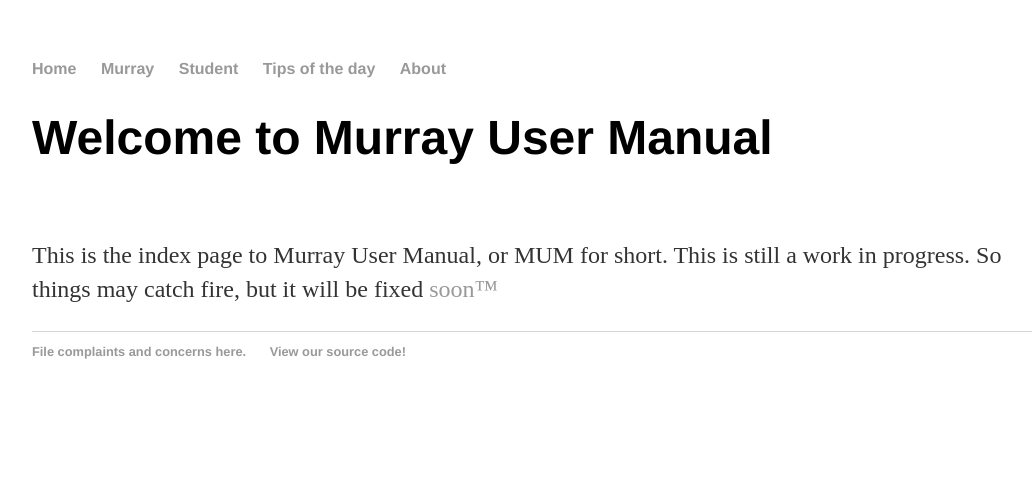
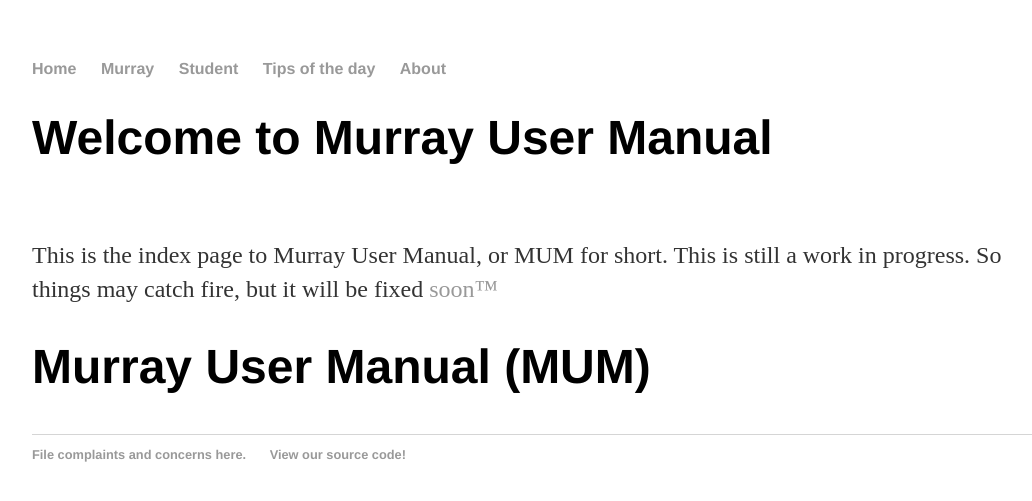
Before and after one commit to rowen2/rowen2.github.io, a Jekyll site: the page built from index.html, in a window 1280 px wide. Shown: the top 501 px of the page, without its empty margins (96-1128 px from the left). Built offline with Jekyll 4.4.1, drawn with Linux system fonts in a browser that asks for light colours.

Commit message:
Update index.html

```diff
--- a/index.html
+++ b/index.html
@@ -6,10 +6,13 @@
 	<h1>Welcome to Murray User Manual</h1>
 	<br>
 	<p> This is the index page to Murray User Manual, or MUM for short. This is still a work in progress. So things may catch fire, but it will be fixed <a href="https://developer.valvesoftware.com/wiki/Valve_Time">soon™</a></p>
-	<ul class="blog">
+</div><!-- /.blurb -->
 
-	  {% for post in site.blog %}
-	    <li><span>{{ blog.date | date_to_string }}</span> » <a href="{{ blog.url }}" title="{{ blog.title }}">{{ blog.title }}</a></li>
-	  {% endfor %}
-	</ul>
-</div><!-- /.blurb -->
+<h1>{{ page.title }}</h1>
+<ul class="posts">
+
+  {% for post in site.posts %}
+    <li><span>{{ post.date | date_to_string }}</span> &raquo; <a href="{{ post.url }}" title="{{ post.title }}">{{ post.title }}</a></li>
+  {% endfor %}
+
+</ul>
```
